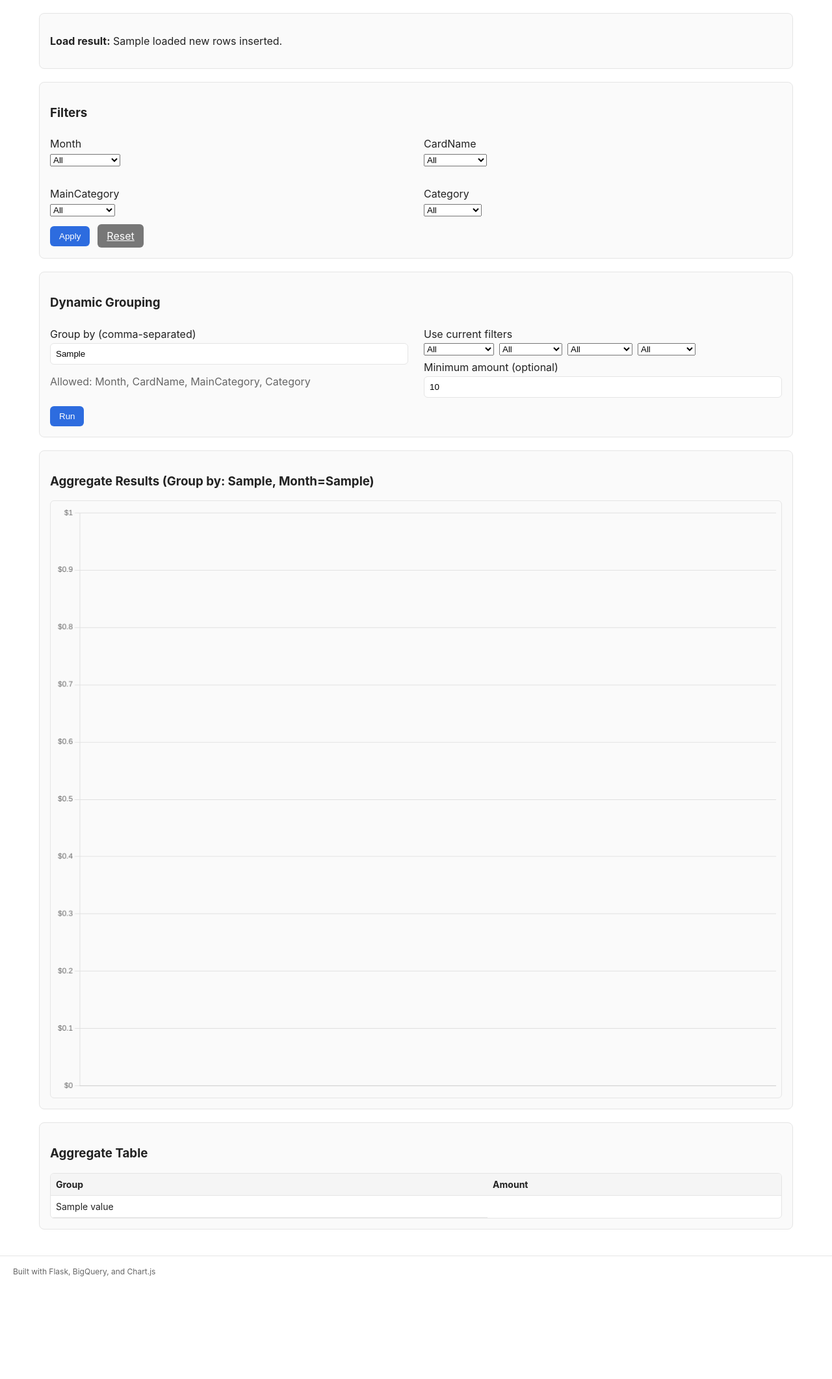
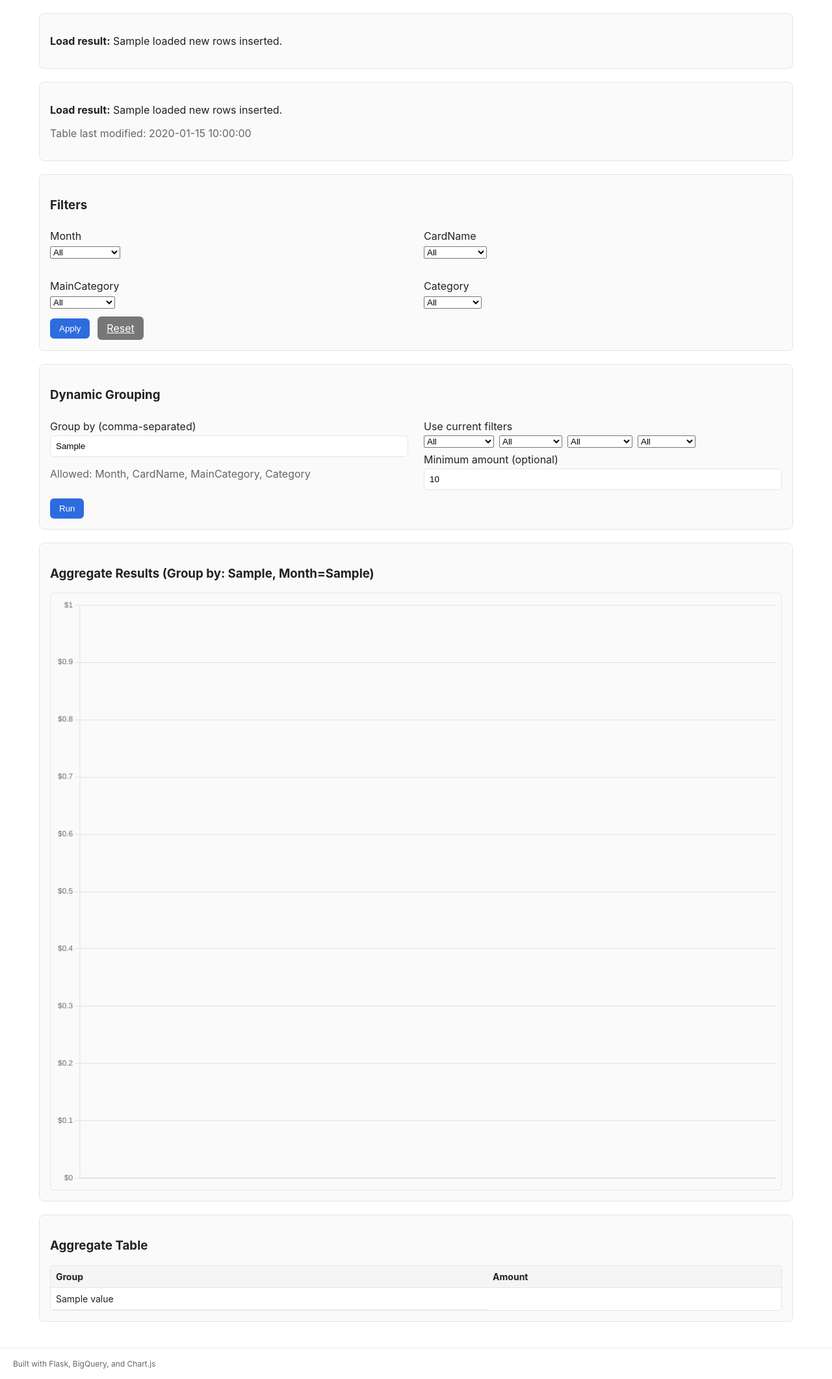
Before and after one commit to pdeepanraj/expensetracker, a Flask app: template templates/dashboard.html in a window 1280 px wide. Shown: the part 91-2213 px from the top of the page at 65% size. Before the commit the page ends 2055 px from the top, so only its background shows below. Run offline with Flask 3, Linux system fonts and the light colour scheme; the template is opened without the code that fills it: most values are stand-ins (such as "Sample title", 1, 10 or a date in 2020).

Commit message:
Update dashboard.html

```diff
--- a/templates/dashboard.html
+++ b/templates/dashboard.html
@@ -15,6 +15,18 @@ Source: {{ project }}.{{ dataset }}.all_positive_monthly
   <p><strong>Load result:</strong> {{ loaded }} new rows inserted.</p>
 </div>
 {% endif %}
+
+{% if loaded or table_modified %}
+<div class="card">
+  {% if loaded %}
+    <p><strong>Load result:</strong> {{ loaded }} new rows inserted.</p>
+  {% endif %}
+  {% if table_modified %}
+    <p class="muted">Table last modified: {{ table_modified }}</p>
+  {% endif %}
+</div>
+{% endif %}
+
 
 <!-- Filters bar -->
 <div class="card">
```
